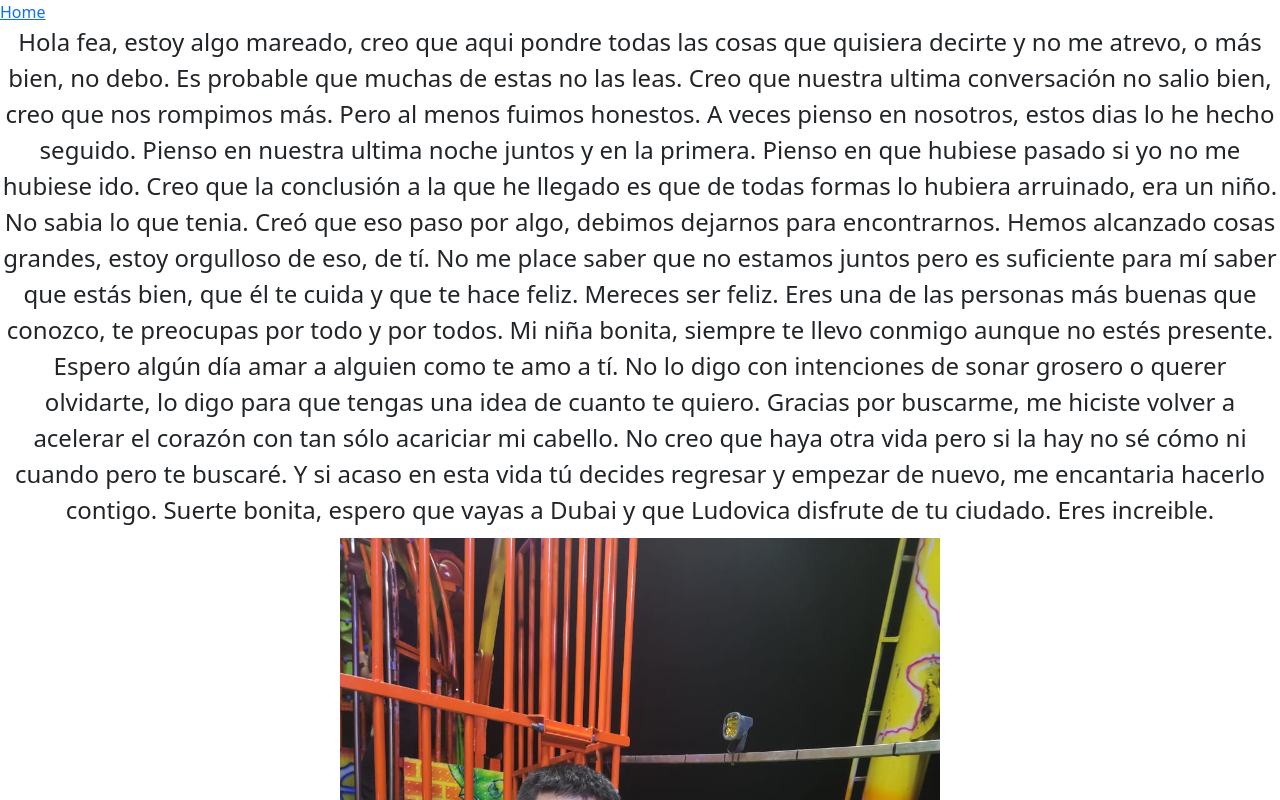
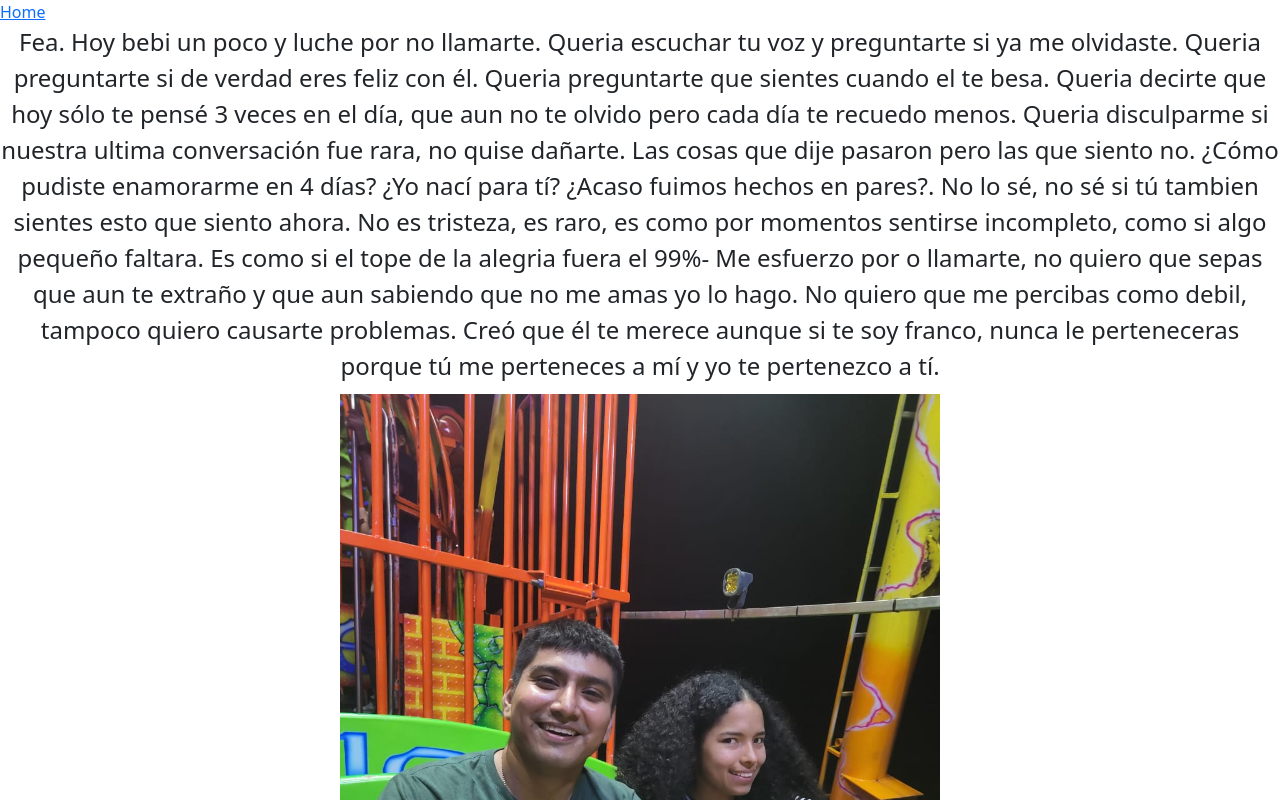
Before and after one commit to AdairAbrigo31/map-report, a SvelteKit app: page /melanie in a window 1280 px wide. Shown: the top 800 px of the page. Built offline with nearby package versions, Linux system fonts and the light colour scheme.

Commit message:
change hidden phrase

```diff
--- a/src/routes/melanie/+page.svelte
+++ b/src/routes/melanie/+page.svelte
@@ -1,27 +1,20 @@
 <main>
     <p class="phrase">
-        Hola fea, estoy algo mareado, creo que aqui pondre todas las cosas que
-        quisiera decirte y no me atrevo, o más bien, no debo. Es probable que
-        muchas de estas no las leas. Creo que nuestra ultima conversación no
-        salio bien, creo que nos rompimos más. Pero al menos fuimos honestos. A
-        veces pienso en nosotros, estos dias lo he hecho seguido. Pienso en
-        nuestra ultima noche juntos y en la primera. Pienso en que hubiese
-        pasado si yo no me hubiese ido. Creo que la conclusión a la que he
-        llegado es que de todas formas lo hubiera arruinado, era un niño. No
-        sabia lo que tenia. Creó que eso paso por algo, debimos dejarnos para
-        encontrarnos. Hemos alcanzado cosas grandes, estoy orgulloso de eso, de
-        tí. No me place saber que no estamos juntos pero es suficiente para mí
-        saber que estás bien, que él te cuida y que te hace feliz. Mereces ser
-        feliz. Eres una de las personas más buenas que conozco, te preocupas por
-        todo y por todos. Mi niña bonita, siempre te llevo conmigo aunque no
-        estés presente. Espero algún día amar a alguien como te amo a tí. No lo
-        digo con intenciones de sonar grosero o querer olvidarte, lo digo para
-        que tengas una idea de cuanto te quiero. Gracias por buscarme, me
-        hiciste volver a acelerar el corazón con tan sólo acariciar mi cabello.
-        No creo que haya otra vida pero si la hay no sé cómo ni cuando pero te
-        buscaré. Y si acaso en esta vida tú decides regresar y empezar de nuevo,
-        me encantaria hacerlo contigo. Suerte bonita, espero que vayas a Dubai y
-        que Ludovica disfrute de tu ciudado. Eres increible.
+        Fea. Hoy bebi un poco y luche por no llamarte. Queria escuchar tu voz y
+        preguntarte si ya me olvidaste. Queria preguntarte si de verdad eres
+        feliz con él. Queria preguntarte que sientes cuando el te besa. Queria
+        decirte que hoy sólo te pensé 3 veces en el día, que aun no te olvido
+        pero cada día te recuedo menos. Queria disculparme si nuestra ultima
+        conversación fue rara, no quise dañarte. Las cosas que dije pasaron pero
+        las que siento no. ¿Cómo pudiste enamorarme en 4 días? ¿Yo nací para tí?
+        ¿Acaso fuimos hechos en pares?. No lo sé, no sé si tú tambien sientes
+        esto que siento ahora. No es tristeza, es raro, es como por momentos
+        sentirse incompleto, como si algo pequeño faltara. Es como si el tope de
+        la alegria fuera el 99%- Me esfuerzo por o llamarte, no quiero que sepas
+        que aun te extraño y que aun sabiendo que no me amas yo lo hago. No
+        quiero que me percibas como debil, tampoco quiero causarte problemas.
+        Creó que él te merece aunque si te soy franco, nunca le perteneceras
+        porque tú me perteneces a mí y yo te pertenezco a tí.
     </p>
     <img src="/melanie_adair.jpeg" alt="Melanie" class="melanie-adair-photo" />
 </main>
```
